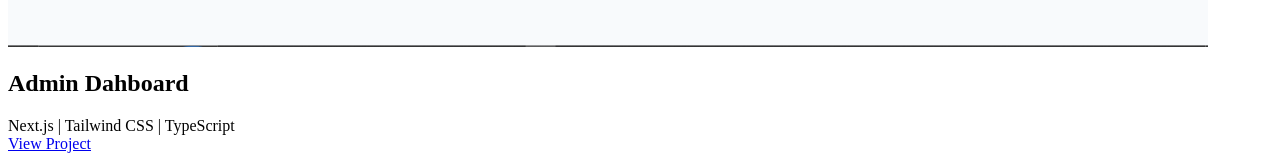
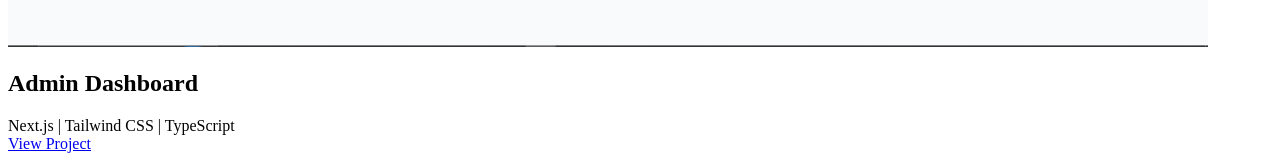
Before and after one commit to emmanueludorah/emmydev_, a Next.js app: page /projects in a window 1280 px wide. Shown: the part 2647-2807 px from the top of the page. Built offline with nearby package versions, Linux system fonts and the light colour scheme.

Commit message:
Update projects.js

```diff
--- a/src/pages/projects.js
+++ b/src/pages/projects.js
@@ -161,7 +161,7 @@ export default function Projects() {
             <div className="col-span-6 sm:col-span-12">
               <Project
                 tools="Next.js | Tailwind CSS | TypeScript"
-                title="Admin Dahboard"
+                title="Admin Dashboard"
                 img={proj3}
                 link="https://admin-dashboard-tau-three-49.vercel.app/dashboard"
               />
```
